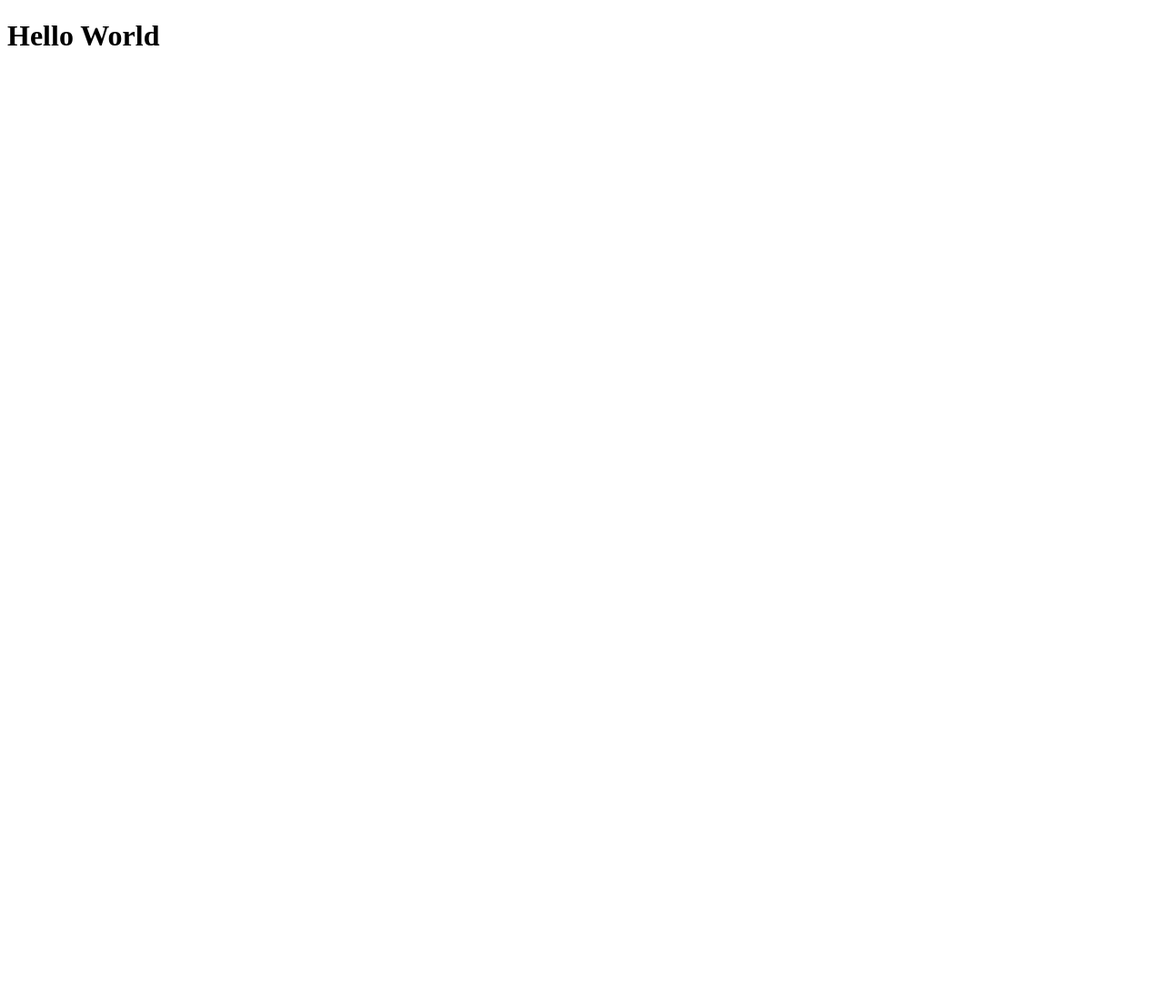
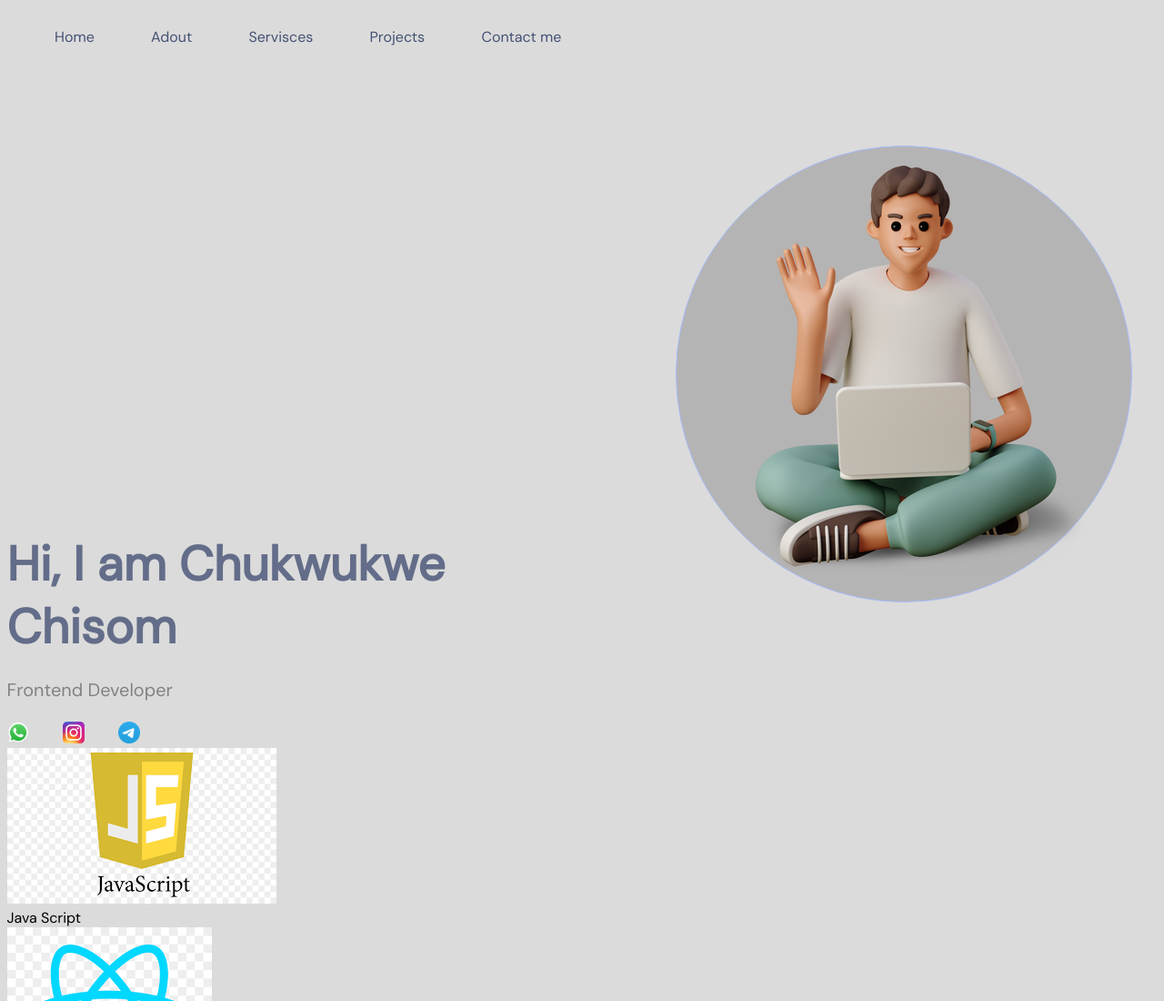
Before and after one commit to davydenkomax/Portfolio, a plain HTML site: page index.html in a window 1280 px wide. Shown: the top 1100 px of the page at 91% size. Before the commit the page ends 800 px from the top, so only its background shows below. Drawn offline with Linux system fonts and the light colour scheme.

Commit message:
header and main

```diff
--- /dev/null
+++ b/blocks/container/container.css
@@ -0,0 +1,4 @@
+.header__container {
+  max-width: 1440px;
+  margin: 0 auto;
+}
--- /dev/null
+++ b/blocks/header/header.css
@@ -0,0 +1,16 @@
+.header {
+  height: 78px;
+  background-color: #dbdbdb;
+}
+
+.header__navigation {
+  margin: 30px 60px;
+  position: absolute;
+}
+
+.header__link {
+  padding-right: 58px;
+  font-size: 16px;
+  color: #455174;
+  text-decoration: none;
+}
--- /dev/null
+++ b/blocks/main/main.css
@@ -0,0 +1,65 @@
+.about-me__photo {
+  width: 24px;
+  height: 24px;
+  object-fit: contain;
+  padding-right: 33px;
+}
+
+.about-me {
+  display: table-cell;
+  width: 521px;
+  height: 256px;
+  margin-bottom: 147px;
+}
+
+.main__row {
+  display: table-row;
+}
+
+.main__container {
+  max-width: 1265px;
+  margin: 0 auto;
+}
+
+.main {
+  background-color: #dbdbdb;
+}
+
+.about-me__title {
+  height: 138px;
+  font-size: 53px;
+  color: rgba(69, 81, 116, 0.8);
+  font-weight: 700;
+  line-height: 69px;
+}
+
+.main__photo {
+  width: 368px;
+  height: 456px;
+  margin-top: 21px;
+  margin-left: 42px;
+}
+
+.main__my-photo {
+  text-align: center;
+  box-sizing: border-box;
+  border-radius: 50%;
+  width: 502px;
+  height: 502px;
+  margin-top: 82px;
+  margin-left: 214px;
+  background: rgba(30, 29, 29, 0.2);
+  border: 1px solid #a6bcfa;
+}
+
+.about-me__profession {
+  padding-top: 22px;
+  color: #828282;
+  font-weight: 500;
+  font-size: 19.9313px;
+  line-height: 26px;
+}
+
+.about-me__social-media {
+  padding-top: 22px;
+}
--- /dev/null
+++ b/blocks/page/page.css
@@ -0,0 +1,10 @@
+.page {
+  font-family: "DM Sans";
+  margin: 0;
+  height: 100%;
+}
+
+html {
+  margin: 0;
+  padding: 0;
+}
--- /dev/null
+++ b/index.css
@@ -0,0 +1,5 @@
+@import url("https://fonts.googleapis.com/css2?family=DM+Sans&display=swap");
+@import url("blocks/container/container.css");
+@import url("blocks/page/page.css");
+@import url("blocks/header/header.css");
+@import url("blocks/main/main.css");
--- a/index.html
+++ b/index.html
@@ -3,10 +3,71 @@
   <head>
     <meta charset="UTF-8" />
     <meta http-equiv="X-UA-Compatible" content="IE=edge" />
+    <link rel="stylesheet" href="index.css" />
     <meta name="viewport" content="width=device-width, initial-scale=1.0" />
     <title>Portfolio</title>
   </head>
-  <body>
-    <h1>Hello World</h1>
+  <body class="page">
+    <header class="header" name="home">
+      <div class="header__container">
+        <div class="header__navigation">
+          <a href="#home" class="header__link">Home</a>
+          <a href="#about" class="header__link">Adout</a>
+          <a href="#services" class="header__link">Servisces</a>
+          <a href="#projects" class="header__link">Projects</a>
+          <a href="#contact-me" class="header__link">Contact me</a>
+        </div>
+      </div>
+    </header>
+    <div class="main">
+      <div class="main__container">
+        <div style="display: table-row">
+          <div class="about-me">
+            <div class="about-me__title">Hi, I am Chukwukwe Chisom</div>
+            <div class="about-me__profession">Frontend Developer</div>
+            <div class="about-me__social-media">
+              <a href=""
+                ><img class="about-me__photo" src="blocks/main/images/01.png"
+              /></a>
+              <a href=""
+                ><img class="about-me__photo" src="blocks/main/images/02.png"
+              /></a>
+              <a href=""
+                ><img class="about-me__photo" src="blocks/main/images/03.png"
+              /></a>
+            </div>
+          </div>
+          <div class="main__my-photo">
+            <img class="main__photo" src="blocks/main/images/04.png" />
+          </div>
+        </div>
+        <div class="main__row">
+          <div class="item-languages">
+            <div class="item__photo">
+              <img src="blocks/main/images/05.png" />
+            </div>
+            <div class="item__title">Java Script</div>
+          </div>
+          <div class="item-languages">
+            <div class="item__photo">
+              <img src="blocks/main/images/06.png" />
+            </div>
+            <div class="item__title">React</div>
+          </div>
+          <div class="item-languages">
+            <div class="item__photo">
+              <img src="blocks/main/images/07.png" />
+            </div>
+            <div class="item__title">Angular js</div>
+          </div>
+          <div class="item-languages">
+            <div class="item__photo">
+              <img src="blocks/main/images/08.png" />
+            </div>
+            <div class="item__title">Vue js</div>
+          </div>
+        </div>
+      </div>
+    </div>
   </body>
 </html>
```
Also changed, not shown: blocks/main/images/01.png (added), blocks/main/images/02.png (added), blocks/main/images/03.png (added), blocks/main/images/04.png (added), blocks/main/images/05.png (added), blocks/main/images/06.png (added), blocks/main/images/07.png (added), blocks/main/images/08.png (added).
